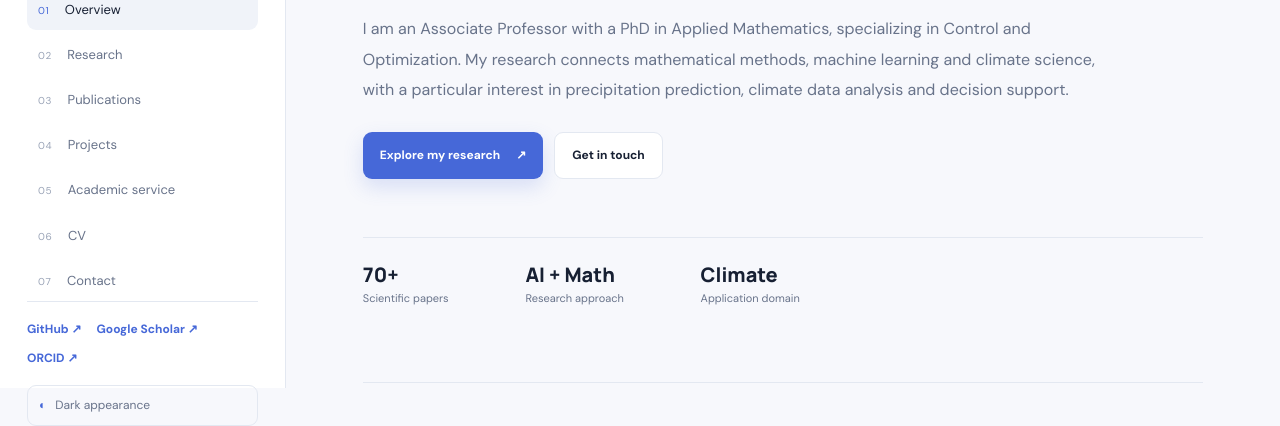
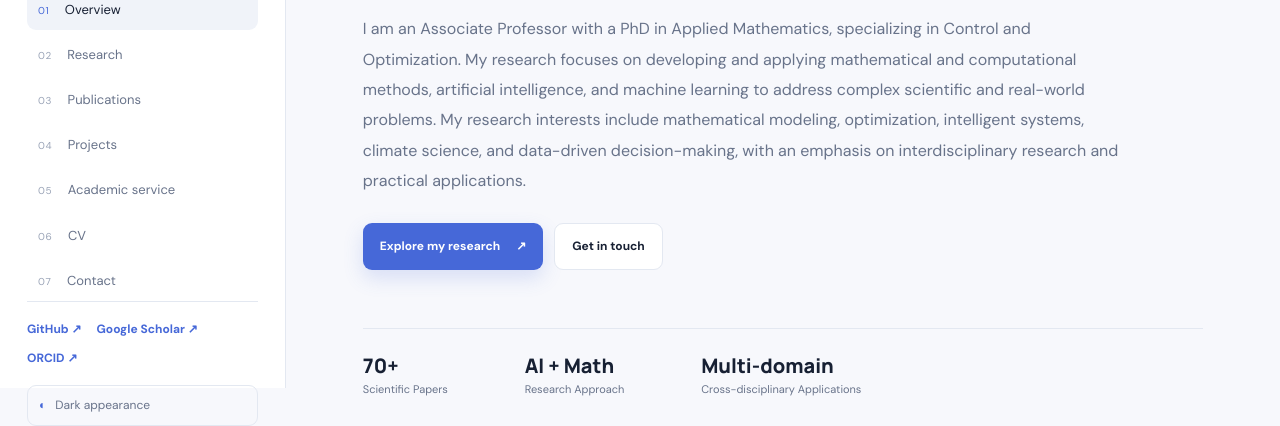
Before and after one commit to mortezap/mortezap.github.io, a plain HTML site: page index.html in a window 1280 px wide. Shown: the part 412-838 px from the top of the page. Drawn offline with Linux system fonts and the light colour scheme.

Commit message:
Update index.html

```diff
--- a/index.html
+++ b/index.html
@@ -66,20 +66,21 @@ Climate Research Institute (CRI)</p>
         <h2>From Mathematical Theory<br><span>to Intelligent Climate Solutions</span></h2>
         <p class="hero-intro">
           I am an Associate Professor with a PhD in Applied Mathematics, specializing in Control and Optimization.
-          My research connects mathematical methods, machine learning and climate science, with a particular
-          interest in precipitation prediction, climate data analysis and decision support.
+  My research focuses on developing and applying mathematical and computational methods, artificial intelligence,
+  and machine learning to address complex scientific and real-world problems. My research interests include
+  mathematical modeling, optimization, intelligent systems, climate science, and data-driven decision-making,
+  with an emphasis on interdisciplinary research and practical applications.
         </p>
         <div class="hero-actions">
           <a class="button primary" href="#research">Explore my research <span>↗</span></a>
           <a class="button secondary" href="#contact">Get in touch</a>
         </div>
         <div class="hero-metrics">
-          <div><strong>70+</strong><span>Scientific papers</span></div>
-          <div><strong>AI + Math</strong><span>Research approach</span></div>
-          <div><strong>Climate</strong><span>Application domain</span></div>
-        </div>
-      </section>
-
+  <div><strong>70+</strong><span>Scientific Papers</span></div>
+  <div><strong>AI + Math</strong><span>Research Approach</span></div>
+  <div><strong>Multi-domain</strong><span>Cross-disciplinary Applications</span></div>
+</div>
+</section>
       <section class="section" id="research">
         <div class="section-heading">
           <div><p class="eyebrow">What I work on</p><h2>Research interests</h2></div>
```
